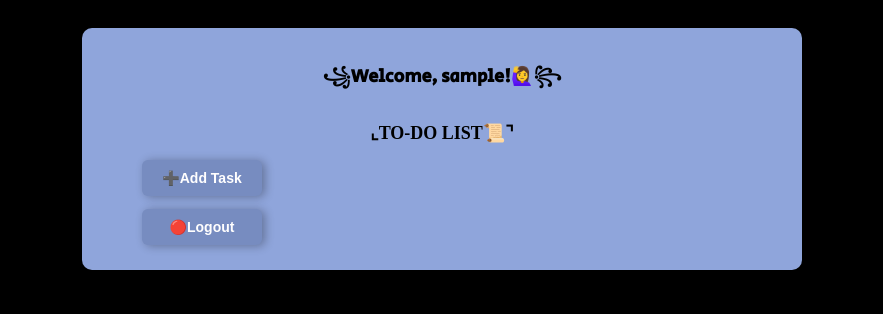
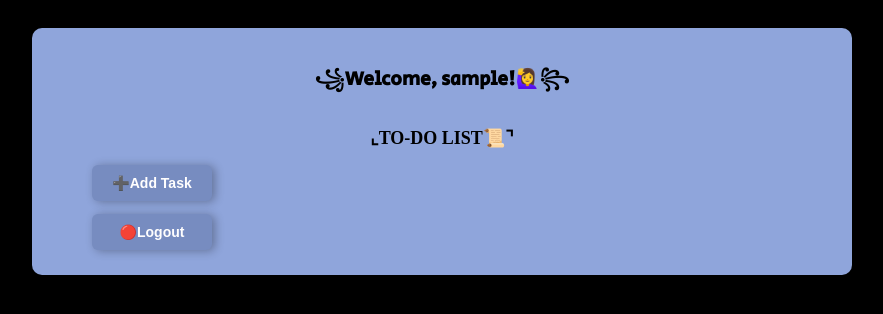
Before and after one commit to febidamanik/tugas2-pbp, a Django app: page /todolist/ in a window 1280 px wide. Shown: the top 314 px of the page, without its empty margins (198-1081 px from the left). Run offline with Django 4.2, Linux system fonts and the light colour scheme; the visitor is signed in with stand-in values (Sample User, id 1); data that the repository does not hold is empty; some web fonts are replaced.

Commit message:
edit todolist

```diff
--- a/todolist/templates/todolist.html
+++ b/todolist/templates/todolist.html
@@ -19,7 +19,7 @@
         justify-content:center;
     }
     .card-body {
-            width:600px;
+        width:700px;
         margin:20px auto;
         padding:12px 60px;
         background-color:#8fa5db;
@@ -38,7 +38,7 @@
     }
     h1 {
         padding: 10px;
-        font-size: large;
+        font-size: larger;
         font-family:'Secular One';
         text-align: center;
     }
@@ -126,7 +126,5 @@
                 </a>
     </div>
 </div>
-    </div>
-</div>
 {% endfor %}
 </html>
```
Also changed, not shown: todolist/templates/registration.html (indentation only). Lines whose indentation alone changed are shown as unchanged.
